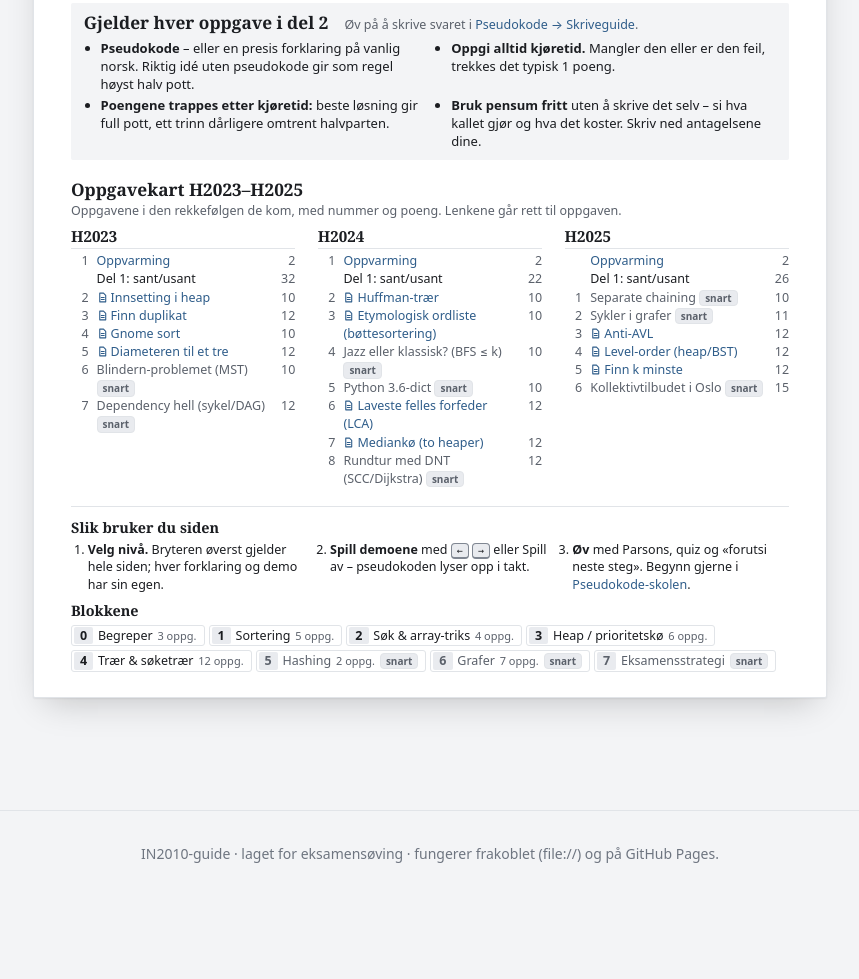
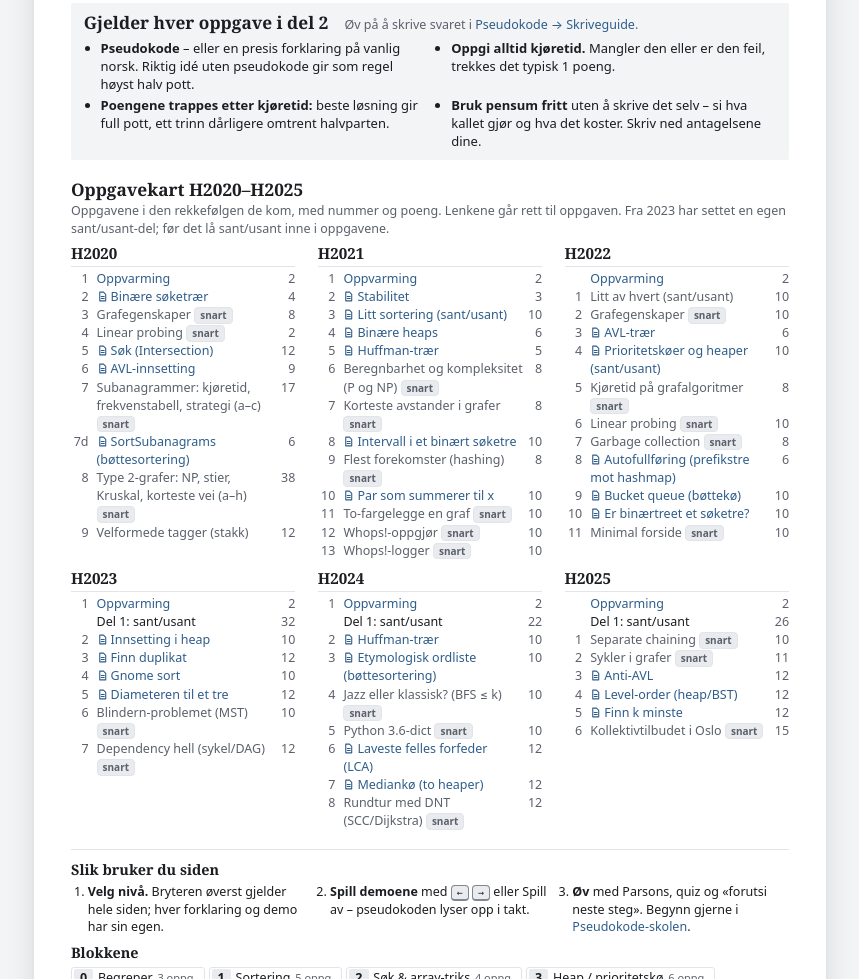
Before and after one commit to vegardjorg/IN2010, a plain HTML site: page index.html in a window 1280 px wide. Shown: the part 1613-2592 px from the top of the page, without its empty margins (210-1069 px from the left). Before the commit the page ends 2511 px from the top, so only its background shows below. Drawn offline with Linux system fonts and the light colour scheme.

Commit message:
Oppgavekartet på forsiden dekker H2020–H2025 med dyplenker
Co-Authored-By: Claude Opus 5.5 <noreply@anthropic.com>

```diff
--- a/index.html
+++ b/index.html
@@ -62,8 +62,9 @@
 
       <section class="a4-kart" aria-labelledby="a4-kart-h">
         <div class="a4-sechead">
-          <h2 id="a4-kart-h">Oppgavekart H2023–H2025</h2>
-          <p>Oppgavene i den rekkefølgen de kom, med nummer og poeng. Lenkene går rett til oppgaven.</p>
+          <h2 id="a4-kart-h">Oppgavekart H2020–H2025</h2>
+          <p>Oppgavene i den rekkefølgen de kom, med nummer og poeng. Lenkene går rett til oppgaven.
+            Fra 2023 har settet en egen sant/usant-del; før det lå sant/usant inne i oppgavene.</p>
         </div>
         <div id="task-map" class="a4-map"></div>
       </section>
@@ -108,8 +109,7 @@
 
     // ===== Eksamensoppgavene som er løst på sidene =====
     // [side, fane, år, oppgavenr., tittel (som på siden), poeng, element-id på siden, (valgfritt) søketekst]
-    // Hentet fra eksamenskortene (IN.examTask) og eksamensdelene i fanene. Gnome sort er oppgave 4 i
-    // H2023 (siden 01-sortering skriver «Oppgave 5»; se plan/eksamensmonster.md, forbehold).
+    // Hentet fra eksamenskortene (IN.examTask) og eksamensdelene i fanene. Gnome sort er oppgave 4 i H2023.
     var X = {
       s20sub:  ["sortering", "bucket",     "H2020", "7d", "SortSubanagrams", 6, "exam-bucket"],
       s21stab: ["sortering", "bucket",     "H2021", "2",  "Stabilitet", 3, "exam-bucket"],
@@ -276,7 +276,43 @@
     // ===== Oppgavekart =====
     // [år, oppgavenr. (tom = unummerert), tittel, poeng, side, fane, nøkkel i X når oppgaven er løst på siden]
     // Numrene følger oppgavesettene: oppvarmingen er «Oppgave 1» i H2023 og H2024, men unummerert i H2025.
+    // side = null: ingen side tar for seg oppgaven (vises som ren tekst).
     var TASKS = [
+      ["H20", "1",  "Oppvarming", 2, "begreper", "algoritme"],
+      ["H20", "2",  "Binære søketrær", 4, "traer", "bst", "t20bst"],
+      ["H20", "3",  "Grafegenskaper", 8, "grafer", ""],
+      ["H20", "4",  "Linear probing", 2, "hashing", ""],
+      ["H20", "5",  "Søk (Intersection)", 12, "sok", "sortersok", "k20int"],
+      ["H20", "6",  "AVL-innsetting", 9, "traer", "avl", "t20avl"],
+      ["H20", "7",  "Subanagrammer: kjøretid, frekvenstabell, strategi (a–c)", 17, "hashing", ""],
+      ["H20", "7d", "SortSubanagrams (bøttesortering)", 6, "sortering", "bucket", "s20sub"],
+      ["H20", "8",  "Type 2-grafer: NP, stier, Kruskal, korteste vei (a–h)", 38, "grafer", ""],
+      ["H20", "9",  "Velformede tagger (stakk)", 12, null, ""],
+      ["H21", "1",  "Oppvarming", 2, "begreper", "algoritme"],
+      ["H21", "2",  "Stabilitet", 3, "sortering", "bucket", "s21stab"],
+      ["H21", "3",  "Litt sortering (sant/usant)", 10, "sortering", "test", "s21tf"],
+      ["H21", "4",  "Binære heaps", 6, "heap", "removemin", "h21bin"],
+      ["H21", "5",  "Huffman-trær", 5, "traer", "huffman", "t21huf"],
+      ["H21", "6",  "Beregnbarhet og kompleksitet (P og NP)", 8, "strategi", ""],
+      ["H21", "7",  "Korteste avstander i grafer", 8, "grafer", ""],
+      ["H21", "8",  "Intervall i et binært søketre", 10, "traer", "bst", "t21rng"],
+      ["H21", "9",  "Flest forekomster (hashing)", 8, "hashing", ""],
+      ["H21", "10", "Par som summerer til x", 10, "sok", "triks", "k21par"],
+      ["H21", "11", "To-fargelegge en graf", 10, "grafer", ""],
+      ["H21", "12", "Whops!-oppgjør", 10, "grafer", ""],
+      ["H21", "13", "Whops!-logger", 10, "grafer", ""],
+      ["H22", "",   "Oppvarming", 2, "begreper", "algoritme"],
+      ["H22", "1",  "Litt av hvert (sant/usant)", 10, null, ""],
+      ["H22", "2",  "Grafegenskaper", 10, "grafer", ""],
+      ["H22", "3",  "AVL-trær", 6, "traer", "avl", "t22avl"],
+      ["H22", "4",  "Prioritetskøer og heaper (sant/usant)", 10, "heap", "test", "h22tf"],
+      ["H22", "5",  "Kjøretid på grafalgoritmer", 8, "grafer", ""],
+      ["H22", "6",  "Linear probing", 10, "hashing", ""],
+      ["H22", "7",  "Garbage collection", 8, "grafer", ""],
+      ["H22", "8",  "Autofullføring (prefikstre mot hashmap)", 6, "traer", "huffman", "t22auto"],
+      ["H22", "9",  "Bucket queue (bøttekø)", 10, "heap", "pk", "h22bq"],
+      ["H22", "10", "Er binærtreet et søketre?", 10, "traer", "bst", "t22chk"],
+      ["H22", "11", "Minimal forside", 10, "grafer", ""],
       ["H23", "1", "Oppvarming", 2, "begreper", "algoritme"],
       ["H23", "2", "Innsetting i heap", 10, "heap", "innsetting", "h23ins"],
       ["H23", "3", "Finn duplikat", 12, "sok", "duplikat", "k23dup"],
@@ -300,17 +336,18 @@
       ["H25", "5", "Finn k minste", 12, "sok", "kminste", "k25kmin"],
       ["H25", "6", "Kollektivtilbudet i Oslo", 15, "grafer", "mst"]
     ];
-    var DEL1 = { H23: 32, H24: 22, H25: 26 };   // del 1 sant/usant, poeng per år
+    var DEL1 = { H23: 32, H24: 22, H25: 26 };   // egen del 1 sant/usant (fra 2023), poeng per år
     var mapHost = IN.qs("#task-map");
-    ["H23", "H24", "H25"].forEach(function (y) {
+    ["H20", "H21", "H22", "H23", "H24", "H25"].forEach(function (y) {
       var ol = el("ol");
       TASKS.filter(function (r) { return r[0] === y; }).forEach(function (r, i) {
         var name;
-        if (r[6] && ready[r[4]]) name = taskLink(r[6], r[2], "a4-mlink");                  // dyplenke til oppgaven
+        if (r[4] === null) name = el("span", { class: "a4-off", text: r[2] });             // ingen side for denne
+        else if (r[6] && ready[r[4]]) name = taskLink(r[6], r[2], "a4-mlink");              // dyplenke til oppgaven
         else if (ready[r[4]]) name = lnk(r[4], r[5], r[2]);                                  // finnes ikke som oppgavekort: fanen
         else name = el("span", { class: "a4-off" }, [r[2] + " ", el("span", { class: "tag", text: "snart" })]);
         ol.appendChild(el("li", {}, [el("span", { class: "a4-nr", text: r[1] }), name, el("span", { class: "a4-p", text: r[3] })]));
-        if (i === 0) ol.appendChild(el("li", { class: "a4-d1" }, [el("span", { class: "a4-nr" }), el("span", { text: "Del 1: sant/usant" }), el("span", { class: "a4-p", text: DEL1[y] })]));
+        if (i === 0 && DEL1[y]) ol.appendChild(el("li", { class: "a4-d1" }, [el("span", { class: "a4-nr" }), el("span", { text: "Del 1: sant/usant" }), el("span", { class: "a4-p", text: DEL1[y] })]));
       });
       mapHost.appendChild(el("div", { class: "a4-year" }, [el("h3", { text: "H20" + y.slice(1) }), ol]));
     });
```
